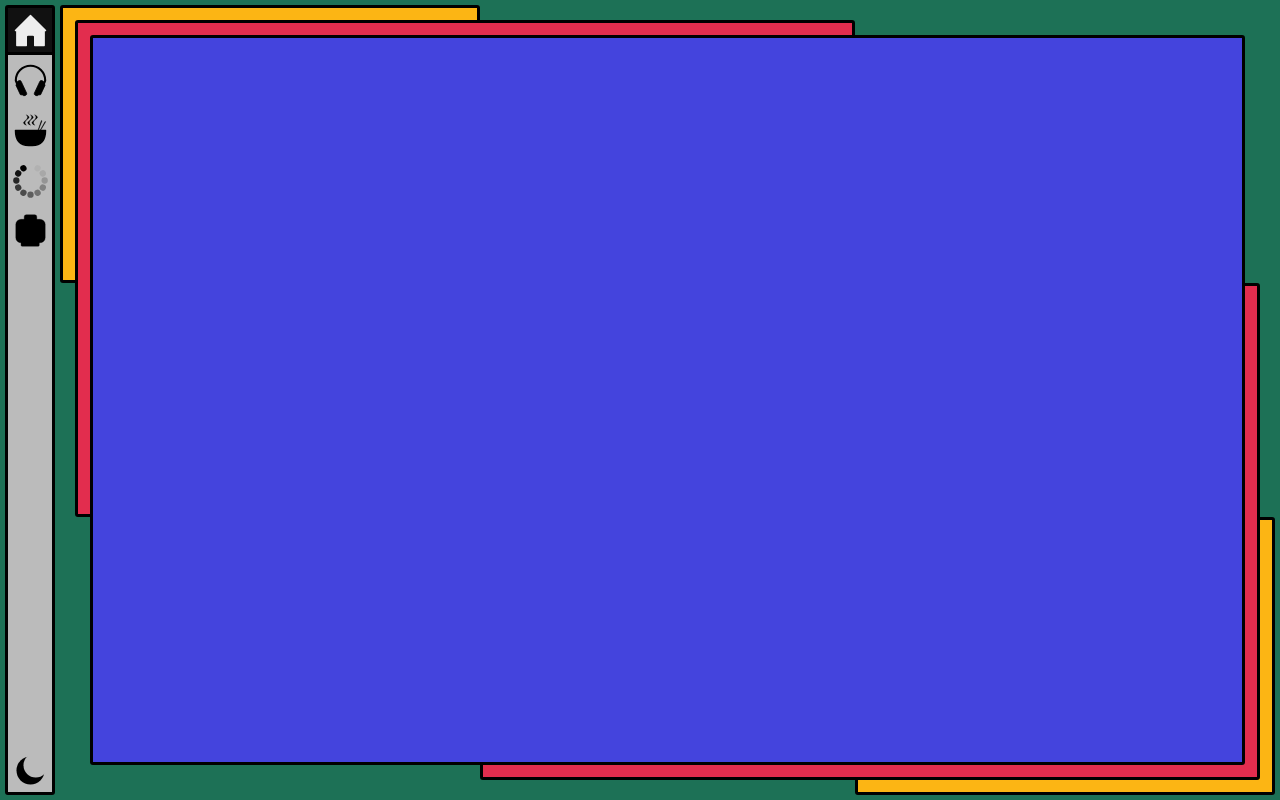
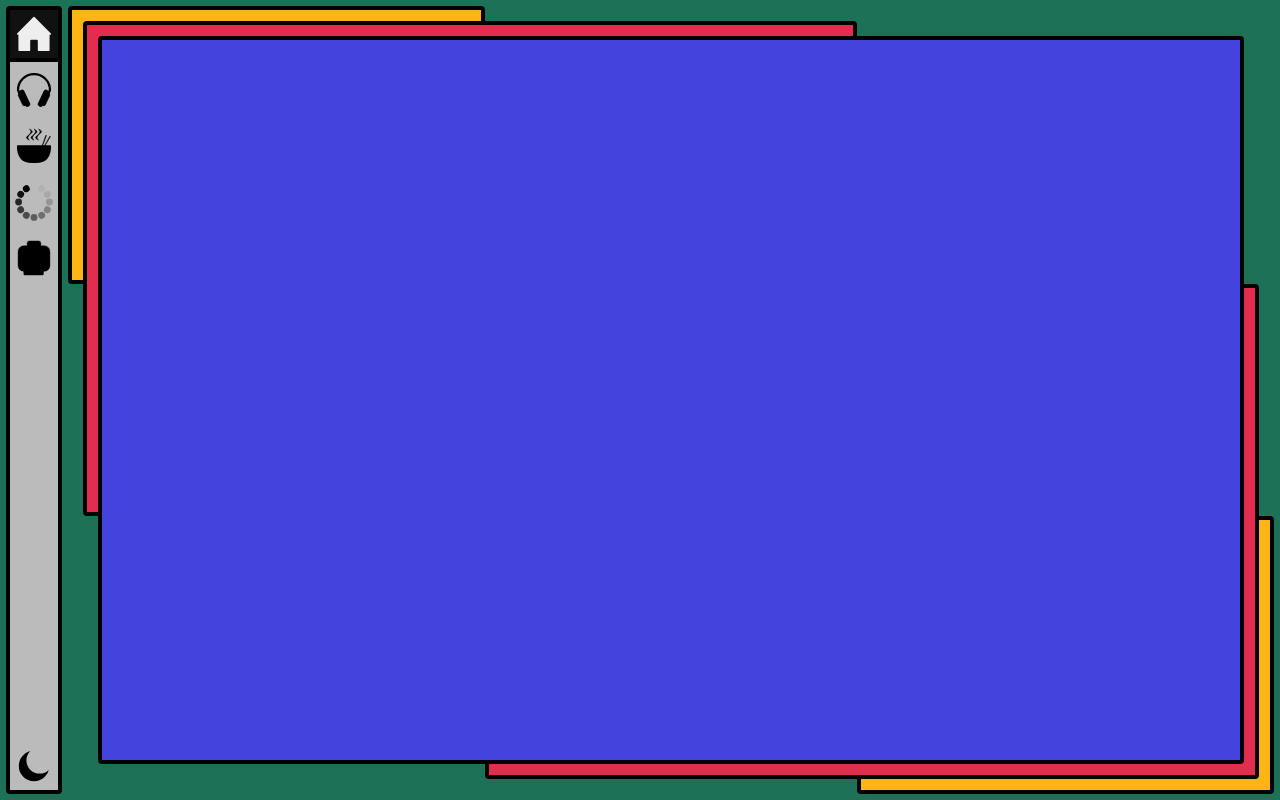
Before and after one commit to benbrott/benbrott, a React (Create React App) app: page / in a window 1280 px wide. Built offline with nearby package versions, Linux system fonts and the light colour scheme.

Commit message:
Adjusted styles to enlarge contents slightly

```diff
--- a/src/App/About/About.module.scss
+++ b/src/App/About/About.module.scss
@@ -159,7 +159,7 @@ $line-height-default: 1.2em;
   svg {
     display: block;
 
-    width: 30px;
-    height: 30px;
+    width: 38px;
+    height: 38px;
   }
 }
--- a/src/App/App.module.scss
+++ b/src/App/App.module.scss
@@ -113,7 +113,7 @@
   svg {
     z-index: 1;
 
-    width: 35px;
-    height: 35px;
+    width: 38px;
+    height: 38px;
   }
 }
--- a/src/App/LoadingAnimations/LoadingAnimations.module.scss
+++ b/src/App/LoadingAnimations/LoadingAnimations.module.scss
@@ -7,7 +7,7 @@
   width: 100%;
   height: 100%;
 
-  grid-template-columns: repeat(auto-fill, minmax(200px, 1fr));
+  grid-template-columns: repeat(auto-fill, minmax(225px, 1fr));
   grid-gap: $spacing-default;
 }
 
--- a/src/App/Music/Music.module.scss
+++ b/src/App/Music/Music.module.scss
@@ -10,7 +10,7 @@ $grow-duration: 200ms;
   height: 100%;
   padding: $spacing-default;
 
-  grid-template-columns: repeat(auto-fill, minmax(180px, 1fr));
+  grid-template-columns: repeat(auto-fill, minmax(200px, 1fr));
   grid-gap: calc(2 * #{$spacing-default});
 }
 
@@ -57,6 +57,7 @@ $grow-duration: 200ms;
 }
 
 .albumInfo {
+  font-size: 1.2em;
   font-weight: 600;
 
   position: absolute;
--- a/src/App/Recipes/Recipes.js
+++ b/src/App/Recipes/Recipes.js
@@ -48,9 +48,9 @@ class Recipes extends React.PureComponent {
     };
     return(
       <div {...headerProps}>
-        <h2 className={classNames([styles.label, themeClass])}>
+        <h3 className={classNames([styles.label, themeClass])}>
           {name}
-        </h2>
+        </h3>
         <span>Serves {serves} | {time}</span>
       </div>
     );
@@ -63,15 +63,15 @@ class Recipes extends React.PureComponent {
       const { ingredients, directions } = DATA[openIndex];
       return (
         <div className={classNames([styles.recipe, themeClass])}>
-          <h3 className={classNames([styles.label, themeClass])}>
+          <h4 className={classNames([styles.label, themeClass])}>
             INGREDIENTS
-          </h3>
+          </h4>
           <ul>
             {ingredients.map(item => <li>{item}</li>)}
           </ul>
-          <h3 className={classNames([styles.label, themeClass])}>
+          <h4 className={classNames([styles.label, themeClass])}>
             DIRECTIONS
-          </h3>
+          </h4>
           <ol>
             {directions.map(step => <li>{step}</li>)}
           </ol>
--- a/src/App/Recipes/Recipes.module.scss
+++ b/src/App/Recipes/Recipes.module.scss
@@ -3,7 +3,7 @@
 $hover-triangle-size: .5em;
 
 .container {
-  font-size: 1.125em;
+  font-size: 1.5em;
 
   display: flex;
 
@@ -34,6 +34,8 @@ $hover-triangle-size: .5em;
 .label {
   font-family: $font-family-heading;
   font-weight: normal;
+
+  margin: .3em;
 
   &.dark {
     color: $accent-gold;
--- a/src/_shared.scss
+++ b/src/_shared.scss
@@ -5,10 +5,10 @@ $accent-red: #e22d4e;
 $accent-blue: #44d;
 $primary-black: #111;
 $primary-light-gray: #bbb;
-$border-width-default: 3px;
+$border-width-default: 4px;
 $border-default: solid #000 $border-width-default;
-$navbar-size: 50px;
-$spacing-default: 5px;
+$navbar-size: 56px;
+$spacing-default: 6px;
 $hover-opacity: .33;
 $hover-transition: opacity 200ms;
 $font-family-primary: 'Quicksand', sans-serif;
```
